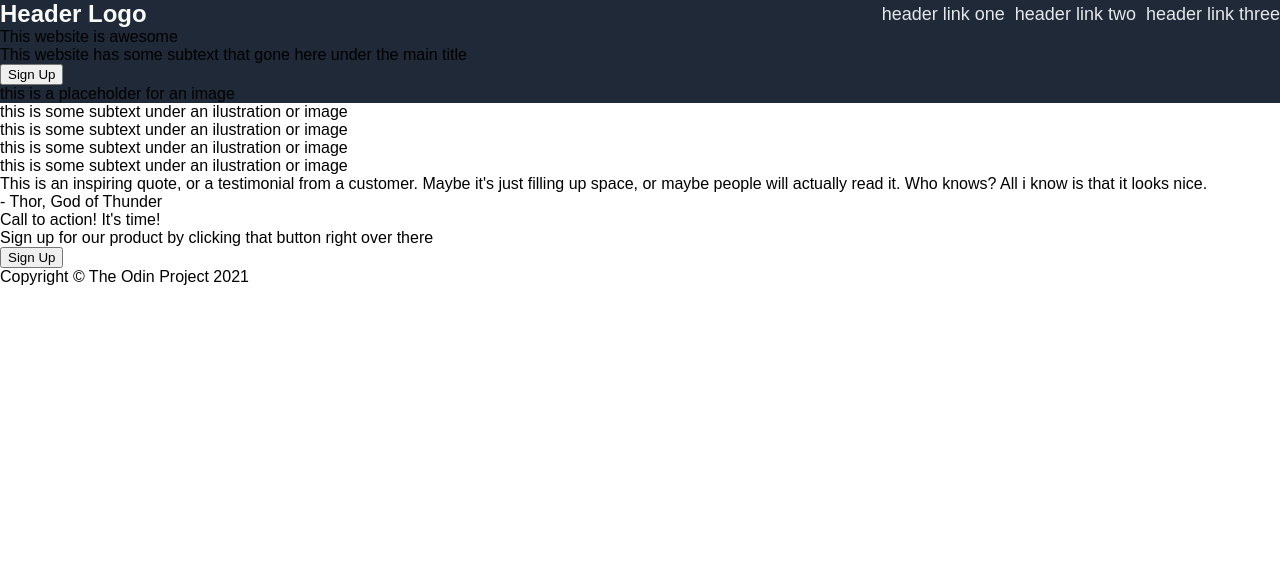
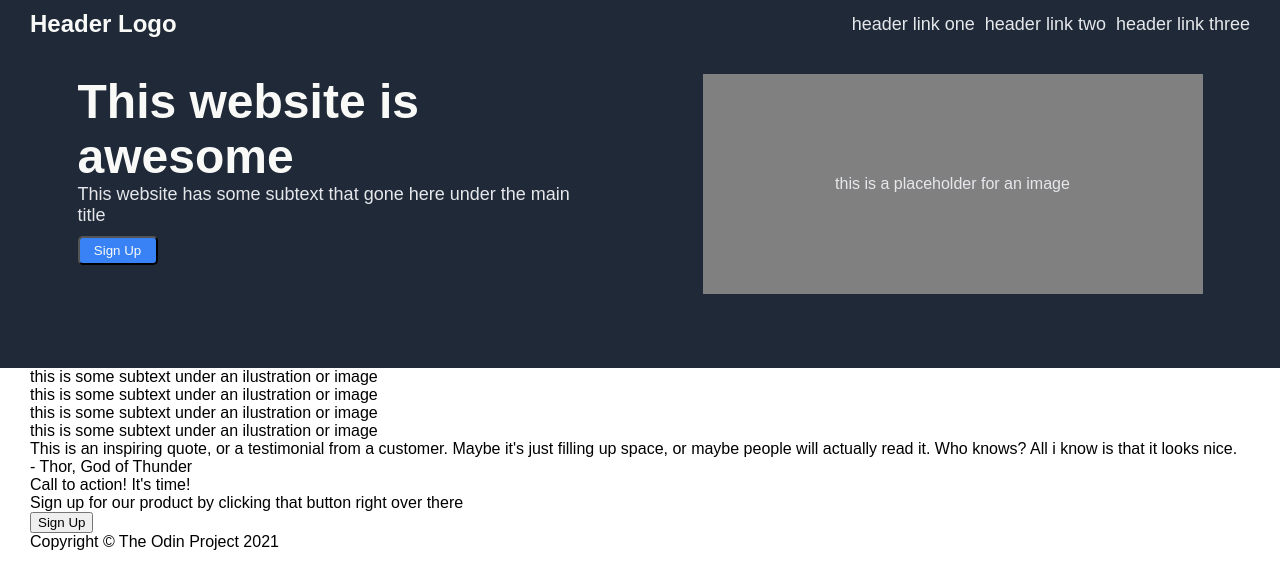
Before and after one commit to DeadEye27/css-landing-page, a plain HTML site: page index.html in a window 1280 px wide. Drawn offline with Linux system fonts and the light colour scheme.

Commit message:
Style The Hero Section
Done Styling the hero section

```diff
--- a/style.css
+++ b/style.css
@@ -3,18 +3,26 @@ body {
     margin: 0;
 }
 
+.header,
+.hero-section-container,
+.information-section,
+.quote-section,
+.call-section,
+.footer {
+    padding-right: 30px;
+    padding-left: 30px;
+}
 
 .header, .hero-section-container {
     background-color: #1F2937;
 }
 
 /* Header Section */
-
-
 .header {
     display: flex;
     justify-content: space-between;
     align-items: center;
+    padding-top: 10px;
 }
 
 .header-logo {
@@ -39,3 +47,48 @@ a {
 }
 
 /* Hero Section */
+.hero-section-container {
+    padding-top: 36px;
+    padding-bottom: 74px;
+    display: flex;
+    align-items: center;
+    justify-content: space-around;
+    gap: 30px;
+}
+
+.hero-container {
+    width: 500px;
+    height: 220px;
+    display: flex;
+    flex-flow: column;
+}
+
+.hero-main-text {
+    font-size: 48px;
+    color: #F9FAF8;
+    font-weight: 900;
+}
+
+.hero-secondary-text {
+    font-size: 18px;
+    color: #E5E7EB;
+}
+
+.hero-button {
+    margin-top: 10px;
+    background-color: #3882f6;
+    color: #F9FAF8;
+    border-radius: 5px;
+    padding: 5px 8px;
+    max-width: 80px;
+}
+
+.hero-image-placeholder {
+    width: 500px;
+    height: 220px;
+    background-color: gray;
+    color: #E5E7EB;
+    display: flex;
+    justify-content: center;
+    align-items: center;
+}
```
